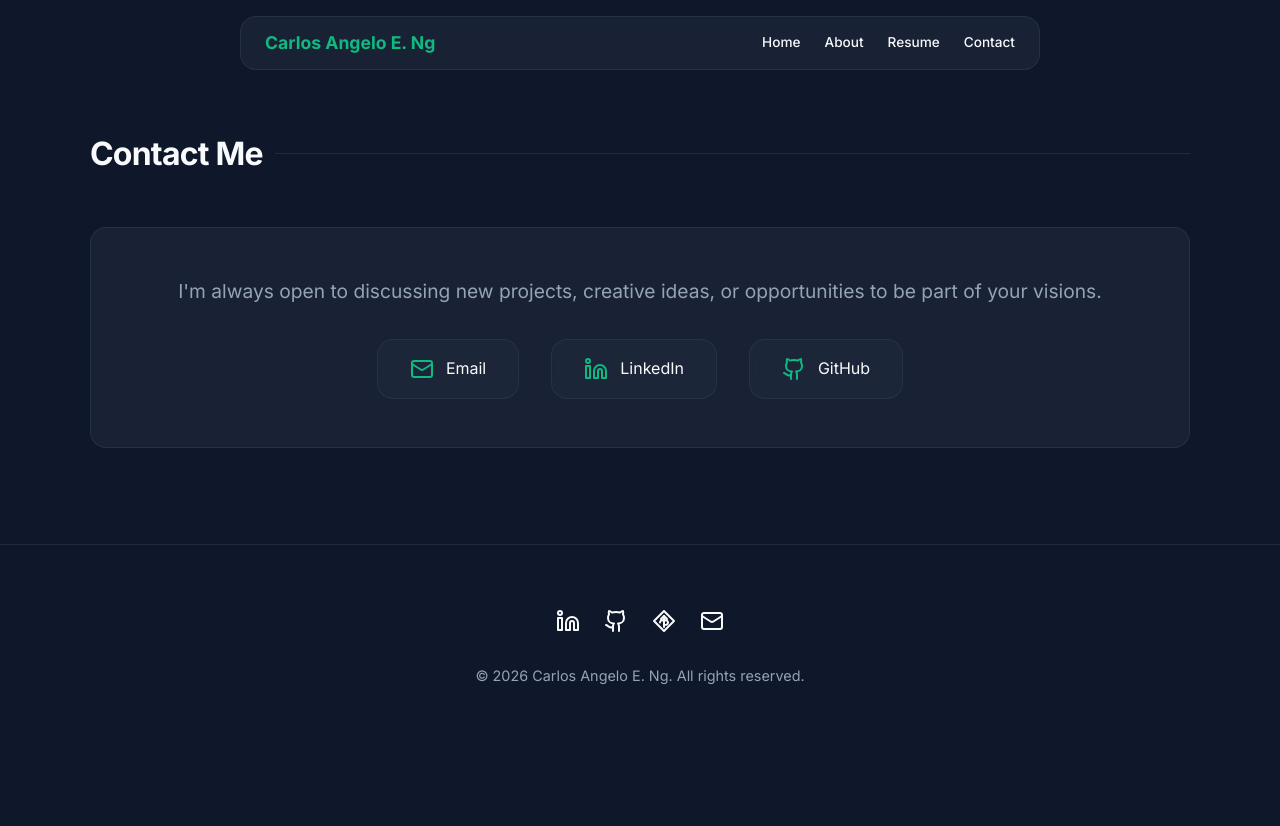
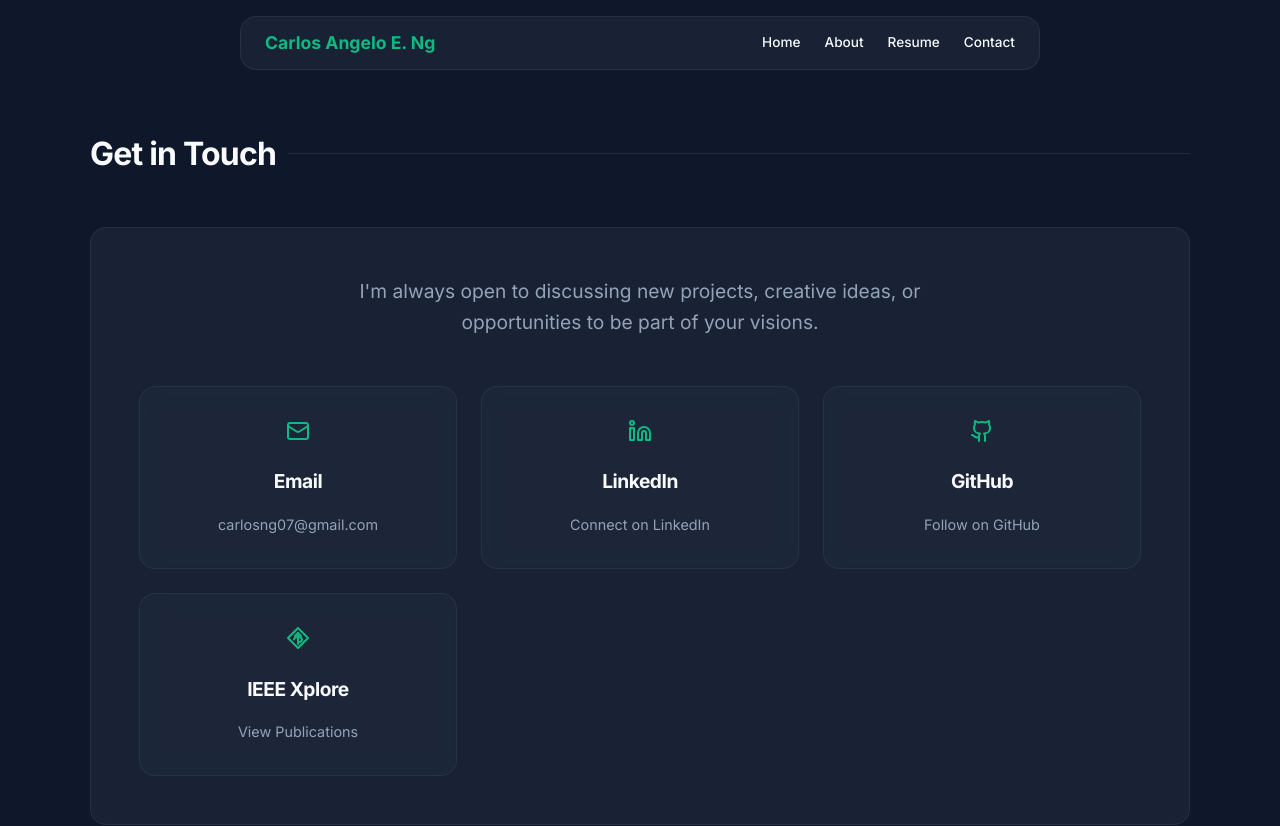
Before and after one commit to cng07/carlosng07, a React (Vite) app: page /contact in a window 1280 px wide. Shown: the top 826 px of the page. Before the commit the page ends 800 px from the top, so only its background shows below. Built offline with nearby package versions, Linux system fonts and the light colour scheme.

Commit message:
UI: Update Contact page with all social links and improved grid layout

```diff
--- a/src/pages/Contact.jsx
+++ b/src/pages/Contact.jsx
@@ -2,8 +2,16 @@
 import { motion } from 'framer-motion';
 import { Mail, Linkedin, Github } from 'lucide-react';
 import { resumeData } from '../data/resumeData';
+import IeeeIcon from '../components/CustomIcons';
 
 const Contact = () => {
+    const contactLinks = [
+        { icon: <Mail size={24} />, label: 'Email', href: `mailto:${resumeData.email}`, value: resumeData.email },
+        { icon: <Linkedin size={24} />, label: 'LinkedIn', href: resumeData.linkedIn, value: 'Connect on LinkedIn' },
+        { icon: <Github size={24} />, label: 'GitHub', href: resumeData.github, value: 'Follow on GitHub' },
+        { icon: <IeeeIcon size={24} />, label: 'IEEE Xplore', href: resumeData.ieee, value: 'View Publications' }
+    ];
+
     return (
         <div className="section container" style={{ paddingTop: '8rem' }}>
             <motion.div
@@ -11,21 +19,42 @@
                 animate={{ opacity: 1, y: 0 }}
                 transition={{ duration: 0.6 }}
             >
-                <h1 className="section-title">Contact Me</h1>
-                <div className="glass" style={{ padding: '3rem', textAlign: 'center' }}>
-                    <p style={{ color: 'var(--text-muted)', fontSize: '1.2rem', marginBottom: '2rem' }}>
+                <h1 className="section-title">Get in Touch</h1>
+                <div className="glass" style={{ padding: '3rem', textAlign: 'center', marginBottom: '3rem' }}>
+                    <p style={{ color: 'var(--text-muted)', fontSize: '1.2rem', maxWidth: '600px', margin: '0 auto 3rem' }}>
                         I'm always open to discussing new projects, creative ideas, or opportunities to be part of your visions.
                     </p>
-                    <div style={{ display: 'flex', justifyContent: 'center', gap: '2rem' }}>
-                        <a href={`mailto:${resumeData.email}`} className="glass" style={{ padding: '1rem 2rem', display: 'flex', alignItems: 'center', gap: '0.75rem' }}>
-                            <Mail size={24} color="var(--primary)" /> Email
-                        </a>
-                        <a href={resumeData.linkedIn} target="_blank" rel="noreferrer" className="glass" style={{ padding: '1rem 2rem', display: 'flex', alignItems: 'center', gap: '0.75rem' }}>
-                            <Linkedin size={24} color="var(--primary)" /> LinkedIn
-                        </a>
-                        <a href={resumeData.github} target="_blank" rel="noreferrer" className="glass" style={{ padding: '1rem 2rem', display: 'flex', alignItems: 'center', gap: '0.75rem' }}>
-                            <Github size={24} color="var(--primary)" /> GitHub
-                        </a>
+
+                    <div style={{
+                        display: 'grid',
+                        gridTemplateColumns: 'repeat(auto-fit, minmax(240px, 1fr))',
+                        gap: '1.5rem',
+                        marginTop: '2rem'
+                    }}>
+                        {contactLinks.map((link, index) => (
+                            <a
+                                key={index}
+                                href={link.href}
+                                target="_blank"
+                                rel="noreferrer"
+                                className="glass"
+                                style={{
+                                    padding: '2rem',
+                                    display: 'flex',
+                                    flexDirection: 'column',
+                                    alignItems: 'center',
+                                    gap: '1rem',
+                                    transition: 'transform 0.3s ease',
+                                    textDecoration: 'none'
+                                }}
+                                onMouseEnter={(e) => e.currentTarget.style.transform = 'translateY(-5px)'}
+                                onMouseLeave={(e) => e.currentTarget.style.transform = 'translateY(0)'}
+                            >
+                                <div style={{ color: 'var(--primary)' }}>{link.icon}</div>
+                                <h3 style={{ fontSize: '1.2rem', color: 'var(--text-main)' }}>{link.label}</h3>
+                                <p style={{ fontSize: '0.9rem', color: 'var(--text-muted)' }}>{link.value}</p>
+                            </a>
+                        ))}
                     </div>
                 </div>
             </motion.div>
```
